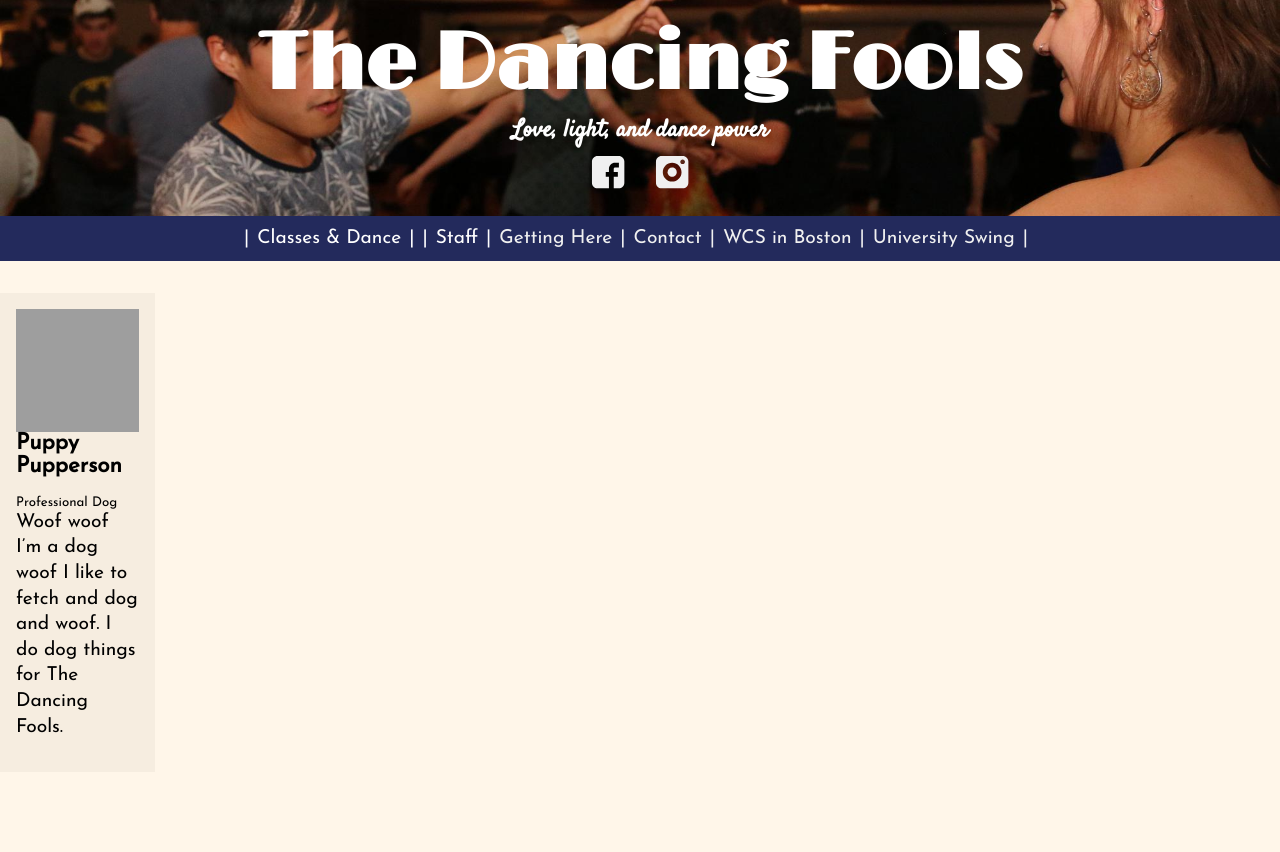
After one commit to davidhousedev/the_dancing_fools_and_feats, a Django app: page /staff in a window 1280 px wide. The commit adds this page. Run offline with Django 3.2, Linux system fonts and the light colour scheme; grey boxes are pictures that could not be loaded.

Commit message:
feat: Create template for dancing fools staff

```diff
--- a/the_dancing_fools_and_feats/fools/templates/fools/pages/classes_and_dance.html
+++ b/the_dancing_fools_and_feats/fools/templates/fools/pages/classes_and_dance.html
@@ -53,10 +53,12 @@
                 join us and see for yourself.
             </p>
             <picture id="social-dance-img-one">
-                <img src="https://placeimg.com/640/640/animals">
+                {# TODO: Srcset #}
+                <img src="https://placeimg.com/640/640/animals" alt="Social dancing image">
             </picture>
             <picture id="social-dance-img-two">
-                <img src="https://placeimg.com/640/640/animals">
+                {# TODO: Srcset #}
+                <img src="https://placeimg.com/640/640/animals" alt="Social dancing image">
             </picture>
         </section>
     </main>
--- /dev/null
+++ b/the_dancing_fools_and_feats/fools/templates/fools/pages/staff.html
@@ -0,0 +1,24 @@
+{% extends 'fools/base.html' %}
+
+{% block header %}
+    <title>Staff</title>
+{% endblock %}
+
+{% block content %}
+    <section class="section__our_staff" aria-label="Dancing Fools Staff">
+        <div class="card">
+            <picture>
+                {# TODO: Srcset #}
+                <img src="https://placeimg.com/640/640/animals" alt="Staff photo">
+            </picture>
+            <div class="staff-bio">
+                <h3>Puppy Pupperson</h3>
+                <small>Professional Dog</small>
+                <p>
+                    Woof woof I’m a dog woof I like to fetch and dog and woof.
+                    I do dog things for The Dancing Fools.
+                </p>
+            </div>
+        </div>
+    </section>
+{% endblock %}
--- a/the_dancing_fools_and_feats/fools/templates/fools/partials/navigation.html
+++ b/the_dancing_fools_and_feats/fools/templates/fools/partials/navigation.html
@@ -3,7 +3,9 @@
         <a href="{% url 'fools-classes-dance' %}">
             <li>Classes &amp; Dance</li>
         </a>
-        <li>Staff</li>
+        <a href="{% url 'fools-staff' %}">
+            <li>Staff</li>
+        </a>
         <li>Getting Here</li>
         <li>Contact</li>
         <li>WCS in Boston</li>
--- a/the_dancing_fools_and_feats/fools/urls.py
+++ b/the_dancing_fools_and_feats/fools/urls.py
@@ -5,6 +5,9 @@ urlpatterns = [
     path('classes_and_dance',
          views.ClassAndDanceView.as_view(),
          name='fools-classes-dance'),
+    path('staff',
+         views.StaffView.as_view(),
+         name='fools-staff'),
     path('',
          views.IndexView.as_view(),
          name='fools-index')
--- a/the_dancing_fools_and_feats/fools/views.py
+++ b/the_dancing_fools_and_feats/fools/views.py
@@ -5,3 +5,6 @@ class IndexView(TemplateView):
 
 class ClassAndDanceView(TemplateView):
     template_name = 'fools/pages/classes_and_dance.html'
+
+class StaffView(TemplateView):
+    template_name = 'fools/pages/staff.html'
```
